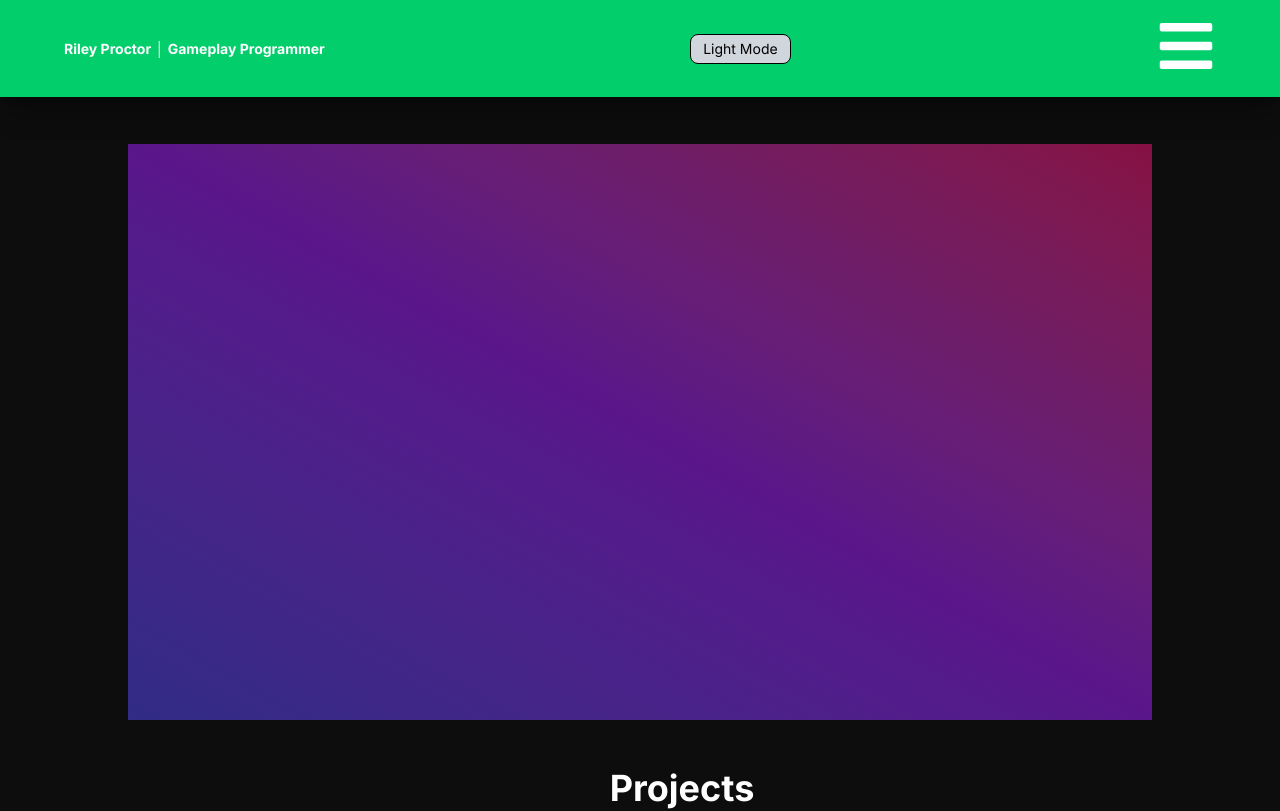
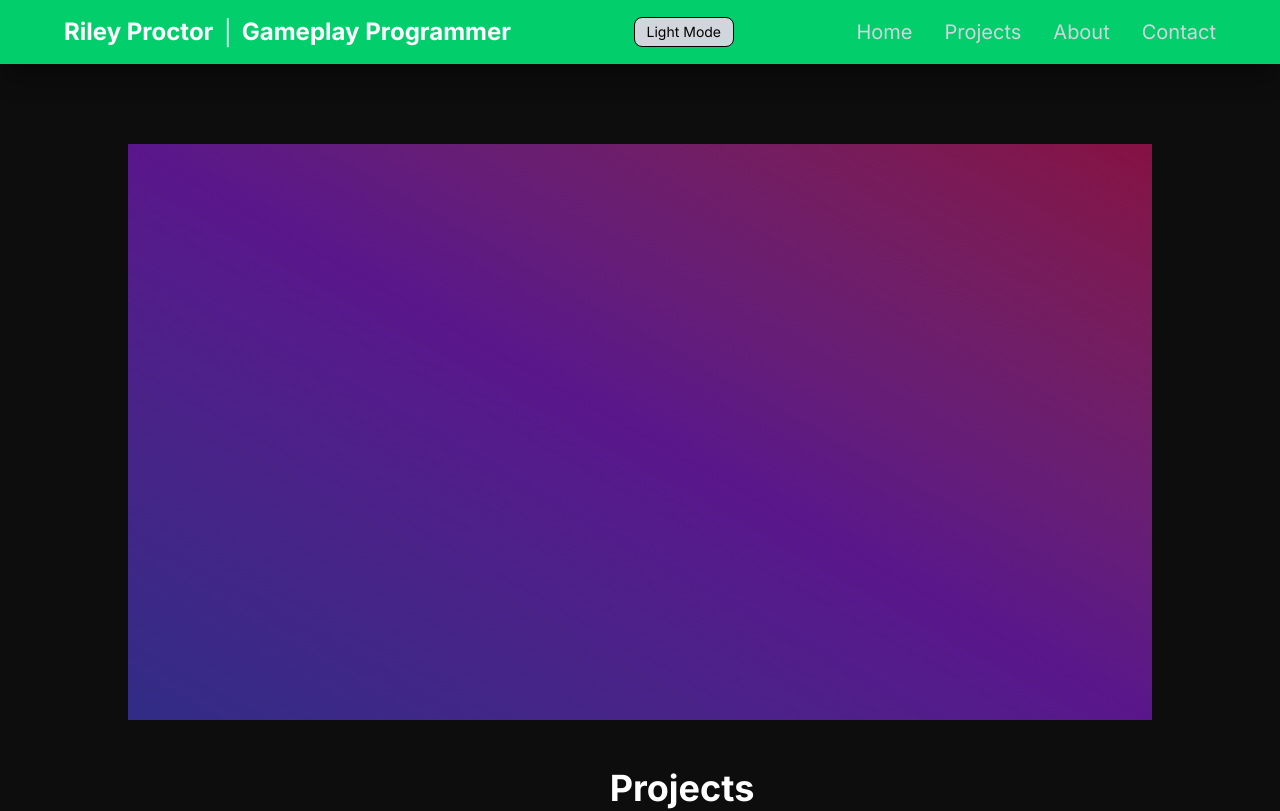
Before and after one commit to RProctor2006/RileyProctor-Portfolio, a React (Vite) app in the folder RileyProctor-PortfolioProject/: page / in a window 1280 px wide. Shown: the top 811 px of the page. Built offline with nearby package versions, Linux system fonts and the light colour scheme.

Commit message:
Mobile Issues Fixed
Fixed problem where:
burger menu was appearing on laptop and larger screen sizes

mobile sized text appearing on laptop and larger screen sizes

Fixed formatting on header list

```diff
--- a/RileyProctor-PortfolioProject/src/components/BurgerMenu.tsx
+++ b/RileyProctor-PortfolioProject/src/components/BurgerMenu.tsx
@@ -1,11 +1,8 @@
 import { FaBars } from "react-icons/fa";
 import { useState } from 'react';
+import { Link } from 'react-scroll'
 
-type MenuProps = {
-    list: React.ReactNode;
-}
-
-const BurgerMenu = ({list}:MenuProps) => {
+const BurgerMenu = () => {
 
     const [isPressed, setIsPressed] = useState(false);
 
@@ -18,8 +15,26 @@ const BurgerMenu = ({list}:MenuProps) => {
             </button>
 
             {isPressed && (
-                <div className="h-fit py-1 px-3 absolute mt-2 mx-auto bg-white dark:bg-gray-900 shadow-lg z-50 text-black dark:text-white">
-                    {list}
+                <div
+                    className="h-fit py-1 px-3 absolute mt-2 mx-auto bg-white dark:bg-gray-900 shadow-lg z-50 text-black dark:text-white">
+                    <ul className="sm:text-sm flex flex-col gap-8 text-gray-700 font-medium md:text-xl dark:text-gray-300 dark:shadow-white">
+                        <li><Link to="home" smooth={true} duration={500} spy={true} offset={-80}
+                                  activeClass="font-semibold"
+                                  className="hover:text-darklightsec cursor-pointer transition-colors duration-300">Home</Link>
+                        </li>
+                        <li><Link to="projects" smooth={true} duration={500} spy={true} offset={-80}
+                                  activeClass="font-semibold"
+                                  className="hover:text-darklightsec cursor-pointer transition-colors duration-300">Projects</Link>
+                        </li>
+                        <li><Link to="about" smooth={true} duration={500} spy={true} offset={-80}
+                                  activeClass="font-semibold"
+                                  className="hover:text-darklightsec cursor-pointer transition-colors duration-300">About</Link>
+                        </li>
+                        <li><Link to="contact" smooth={true} duration={500} spy={true} offset={-80}
+                                  activeClass="font-semibold"
+                                  className="hover:text-blue-600 cursor-pointer transition-colors duration-300">Contact</Link>
+                        </li>
+                    </ul>
                 </div>
             )}
         </div>
--- a/RileyProctor-PortfolioProject/src/components/Navbar.tsx
+++ b/RileyProctor-PortfolioProject/src/components/Navbar.tsx
@@ -14,10 +14,16 @@ const Navbar = () => {
         scrollSpy.update();
     }, []);
 
-    const medBreakpoint = 768;
+    return (
+        <nav
+            className="fixed sm:w-dvw sm:text-sm top-0 left-0 right-0 bg-lightacc1/80 backdrop-blur-md shadow-md z-50 text-lighttext dark:bg-darklight/80 dark:text-white dark:shadow-xl/30">
+            <div className="max-w-6xl mx-auto  py-4 flex justify-between items-center">
+                <div className="sm:text-sm md:text-2xl font-bold">Riley Proctor │ Gameplay Programmer</div>
+                <ThemeSwitchButton/>
 
-    const navbarHeadings = (
-        <ul className="sm:text-sm flex flex-col gap-8 text-gray-700 font-medium text-xl dark:text-gray-300 dark:shadow-white">
+                {/*If device viewport is larger than phone size, then display headings in navbar*/}
+                {window.innerWidth > 768 ? (
+                    <ul className="sm:text-sm flex flex-row gap-8 text-gray-700 font-medium md:text-xl dark:text-gray-300 dark:shadow-white">
                         <li><Link to="home" smooth={true} duration={500} spy={true} offset={-80}
                                   activeClass="font-semibold"
                                   className="hover:text-darklightsec cursor-pointer transition-colors duration-300">Home</Link>
@@ -35,20 +41,8 @@ const Navbar = () => {
                                   className="hover:text-blue-600 cursor-pointer transition-colors duration-300">Contact</Link>
                         </li>
                     </ul>
-    )
-
-    return (
-        <nav
-            className="fixed  sm:w-dvw sm:text-sm top-0 left-0 right-0 bg-lightacc1/80 backdrop-blur-md shadow-md z-50 text-lighttext dark:bg-darklight/80 dark:text-white dark:shadow-xl/30">
-            <div className="max-w-6xl mx-auto  py-4 flex justify-between items-center">
-                <div className="sm:text-sm text-2xl font-bold">Riley Proctor │ Gameplay Programmer</div>
-                <ThemeSwitchButton/>
-
-                {/*If device viewport is larger than phone size, then display headings in navbar*/}
-                {window.innerWidth < medBreakpoint ? (
-                    navbarHeadings
                 ) : (
-                    <BurgerMenu list={navbarHeadings} />
+                    <BurgerMenu />
                 )}
 
             </div>
```
Lines whose indentation alone changed are shown as unchanged.
